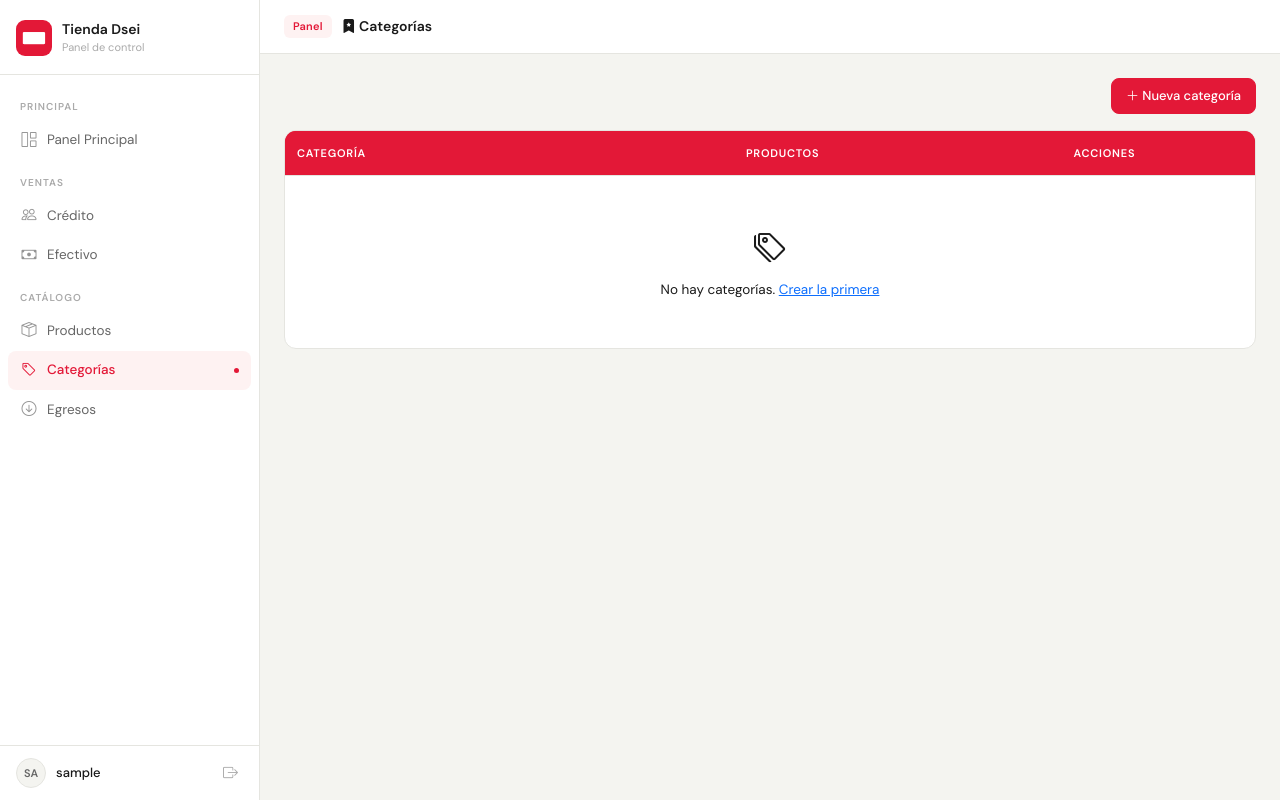
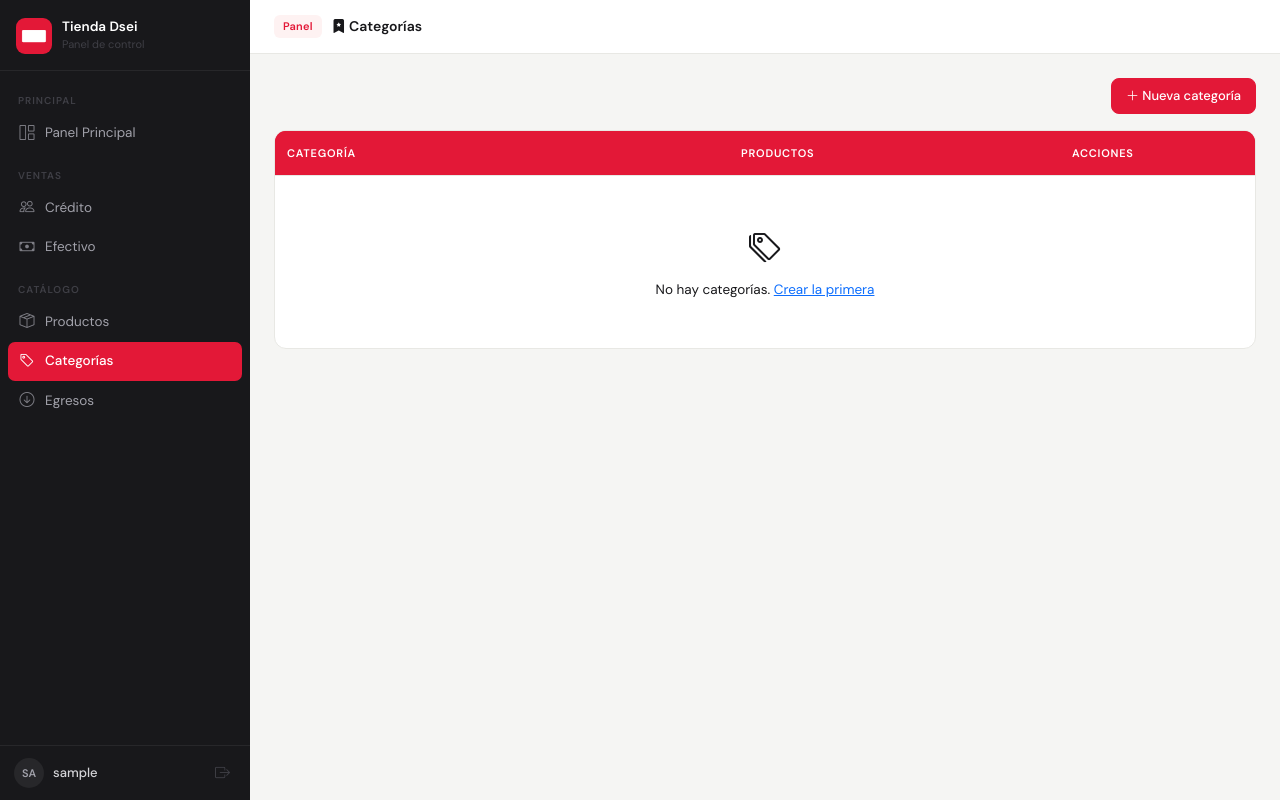
Before and after one commit to xlDeadman/tiendita, a Django app: page /categorias/ in a window 1280 px wide. Run offline with Django 5.2, Linux system fonts and the light colour scheme; the visitor is signed in with stand-in values (Sample User, id 1); data that the repository does not hold is empty.

Commit message:
Rediseño sidebar oscuro profesional

```diff
--- a/inventario/templates/inventario/base.html
+++ b/inventario/templates/inventario/base.html
@@ -12,17 +12,22 @@
 
   <style>
     :root {
-      --sidebar-width: 260px;
+      --sidebar-width: 250px;
       --accent: #e31837;
       --accent-hover: #c01530;
       --accent-light: #fef2f2;
-      --sidebar-bg: #ffffff;
-      --body-bg: #f4f4f0;
+      --sidebar-bg: #18181b;
+      --sidebar-border: #27272a;
+      --sidebar-hover: #27272a;
+      --sidebar-text: #a1a1aa;
+      --sidebar-text-active: #ffffff;
+      --sidebar-muted: #3f3f46;
+      --body-bg: #f5f5f3;
       --card-bg: #ffffff;
-      --border: #e5e5e0;
-      --text-primary: #1a1a1a;
-      --text-secondary: #666666;
-      --text-muted: #aaaaaa;
+      --border: #e8e8e4;
+      --text-primary: #18181b;
+      --text-secondary: #52525b;
+      --text-muted: #a1a1aa;
       --topbar-bg: #ffffff;
     }
 
@@ -45,12 +50,11 @@
       display: flex;
       flex-direction: column;
       z-index: 100;
-      border-right: 0.5px solid var(--border);
     }
 
     .sidebar-brand {
-      padding: 20px 16px 18px;
-      border-bottom: 0.5px solid var(--border);
+      padding: 18px 16px 16px;
+      border-bottom: 1px solid var(--sidebar-border);
       display: flex;
       align-items: center;
       gap: 10px;
@@ -65,70 +69,70 @@
       align-items: center;
       justify-content: center;
       flex-shrink: 0;
+      overflow: hidden;
     }
 
     .sidebar-brand-logo img {
-      width: 26px;
-      height: 26px;
+      width: 28px;
+      height: 28px;
       object-fit: contain;
       filter: brightness(0) invert(1);
     }
 
-    .sidebar-brand-text {
-      display: flex;
-      flex-direction: column;
-    }
-
     .sidebar-brand-name {
-      font-size: 14px;
+      font-size: 13.5px;
       font-weight: 600;
-      color: var(--text-primary);
+      color: #ffffff;
       line-height: 1.2;
     }
 
     .sidebar-brand-sub {
       font-size: 11px;
-      color: var(--text-muted);
+      color: var(--sidebar-muted);
       margin-top: 1px;
     }
 
     .sidebar-nav {
-      padding: 10px 0;
+      padding: 8px 0;
       flex: 1;
       overflow-y: auto;
     }
 
+    .sidebar-nav::-webkit-scrollbar { width: 4px; }
+    .sidebar-nav::-webkit-scrollbar-track { background: transparent; }
+    .sidebar-nav::-webkit-scrollbar-thumb { background: var(--sidebar-border); border-radius: 4px; }
+
     .sidebar-label {
-      color: var(--text-muted);
+      color: var(--sidebar-muted);
       font-size: 10px;
       font-weight: 600;
       letter-spacing: 0.1em;
       text-transform: uppercase;
-      padding: 14px 20px 6px;
+      padding: 14px 18px 5px;
     }
 
     .nav-link-side {
       display: flex;
       align-items: center;
       gap: 9px;
-      color: var(--text-secondary);
-      padding: 8px 12px;
+      color: var(--sidebar-text);
+      padding: 8px 10px;
       font-size: 13.5px;
       font-weight: 400;
       text-decoration: none;
       transition: background 0.12s, color 0.12s;
-      border-radius: 8px;
+      border-radius: 7px;
       margin: 1px 8px;
     }
 
     .nav-link-side:hover {
-      background: var(--body-bg);
-      color: var(--text-primary);
+      background: var(--sidebar-hover);
+      color: #e4e4e7;
     }
 
     .nav-link-side.active {
-      background: var(--accent-light);
-      color: var(--accent);
+      background: var(--accent);
+      color: #ffffff;
       font-weight: 500;
     }
 
@@ -136,42 +140,30 @@
       font-size: 15px;
       width: 18px;
       text-align: center;
-      opacity: 0.7;
+      opacity: 0.75;
     }
 
-    .nav-link-side.active i {
-      opacity: 1;
-    }
-
-    .nav-active-dot {
-      width: 5px;
-      height: 5px;
-      border-radius: 50%;
-      background: var(--accent);
-      margin-left: auto;
-      flex-shrink: 0;
-    }
+    .nav-link-side.active i { opacity: 1; }
 
     .sidebar-footer {
-      padding: 12px 16px;
-      border-top: 0.5px solid var(--border);
+      padding: 12px 14px;
+      border-top: 1px solid var(--sidebar-border);
       display: flex;
       align-items: center;
-      gap: 10px;
+      gap: 9px;
     }
 
     .sidebar-avatar {
       width: 30px;
       height: 30px;
-      background: var(--body-bg);
+      background: var(--sidebar-hover);
       border-radius: 50%;
-      border: 0.5px solid var(--border);
       display: flex;
       align-items: center;
       justify-content: center;
       font-size: 11px;
       font-weight: 600;
-      color: var(--text-secondary);
+      color: var(--sidebar-text);
       flex-shrink: 0;
       text-transform: uppercase;
     }
@@ -179,7 +171,7 @@
     .sidebar-user {
       font-size: 13px;
       font-weight: 500;
-      color: var(--text-primary);
+      color: #d4d4d8;
       flex: 1;
       overflow: hidden;
       text-overflow: ellipsis;
@@ -191,9 +183,9 @@
     .logout-btn {
       background: none;
       border: none;
-      padding: 5px;
+      padding: 6px;
       font-size: 15px;
-      color: var(--text-muted);
+      color: var(--sidebar-muted);
       cursor: pointer;
       border-radius: 6px;
       line-height: 1;
@@ -213,7 +205,7 @@
 
     .topbar {
       background: var(--topbar-bg);
-      border-bottom: 0.5px solid var(--border);
+      border-bottom: 1px solid var(--border);
       padding: 0 24px;
       height: 54px;
       display: flex;
@@ -247,49 +239,26 @@
       margin: 0;
     }
 
-    .page-body {
-      padding: 24px;
-    }
+    .page-body { padding: 24px; }
 
     /* ── MESSAGES ── */
-    .messages-container {
-      padding: 16px 24px 0;
-    }
+    .messages-container { padding: 16px 24px 0; }
 
     .alert {
       border-radius: 10px;
       font-size: 13px;
-      border: 0.5px solid transparent;
       padding: 10px 14px;
+      border: 1px solid transparent;
     }
 
-    .alert-success {
-      background: #f0fdf4;
-      color: #166534;
-      border-color: #bbf7d0;
-    }
-
-    .alert-danger {
-      background: #fef2f2;
-      color: #991b1b;
-      border-color: #fecaca;
-    }
-
-    .alert-warning {
-      background: #fffbeb;
-      color: #92400e;
-      border-color: #fde68a;
-    }
-
-    .alert-info {
-      background: #eff6ff;
-      color: #1e40af;
-      border-color: #bfdbfe;
-    }
+    .alert-success  { background: #f0fdf4; color: #166534; border-color: #bbf7d0; }
+    .alert-danger   { background: #fef2f2; color: #991b1b; border-color: #fecaca; }
+    .alert-warning  { background: #fffbeb; color: #92400e; border-color: #fde68a; }
+    .alert-info     { background: #eff6ff; color: #1e40af; border-color: #bfdbfe; }
 
     /* ── CARDS ── */
     .card {
-      border: 0.5px solid var(--border) !important;
+      border: 1px solid var(--border) !important;
       border-radius: 12px !important;
       background: var(--card-bg) !important;
       box-shadow: none !important;
@@ -350,23 +313,20 @@
       font-weight: 600;
       text-transform: uppercase;
       letter-spacing: 0.07em;
-      border-bottom: 0.5px solid var(--border) !important;
+      border-bottom: 1px solid var(--border) !important;
       padding: 10px 16px;
     }
 
     .table tbody td {
       padding: 11px 16px;
       font-size: 13.5px;
-      border-bottom: 0.5px solid #f5f5f0 !important;
+      border-bottom: 1px solid #f0f0ec !important;
       color: var(--text-primary);
       vertical-align: middle;
     }
 
     .table tbody tr:last-child td { border-bottom: none !important; }
-
-    .table tbody tr:hover td {
-      background: var(--body-bg) !important;
-    }
+    .table tbody tr:hover td { background: var(--body-bg) !important; }
 
     .table > :not(caption) > * > * {
       background: transparent !important;
@@ -556,9 +451,9 @@
     <div class="sidebar-brand-logo">
       <img src="{% static 'inventario/img/logo23.png' %}" alt="DS">
     </div>
-    <div class="sidebar-brand-text">
-      <span class="sidebar-brand-name">Tienda Dsei</span>
-      <span class="sidebar-brand-sub">Panel de control</span>
+    <div>
+      <div class="sidebar-brand-name">Tienda Dsei</div>
+      <div class="sidebar-brand-sub">Panel de control</div>
     </div>
   </div>
 
@@ -567,31 +462,25 @@
     <div class="sidebar-label">Principal</div>
     <a href="{% url 'dashboard' %}" class="nav-link-side {% if request.resolver_match.url_name == 'dashboard' %}active{% endif %}">
       <i class="bi bi-grid-1x2"></i> Panel Principal
-      {% if request.resolver_match.url_name == 'dashboard' %}<span class="nav-active-dot"></span>{% endif %}
     </a>
 
     <div class="sidebar-label">Ventas</div>
     <a href="{% url 'cliente_list' %}" class="nav-link-side {% if 'cliente' in request.resolver_match.url_name %}active{% endif %}">
       <i class="bi bi-people"></i> Crédito
-      {% if 'cliente' in request.resolver_match.url_name %}<span class="nav-active-dot"></span>{% endif %}
     </a>
     <a href="{% url 'venta_create' %}" class="nav-link-side {% if request.resolver_match.url_name == 'venta_create' %}active{% endif %}">
       <i class="bi bi-cash"></i> Efectivo
-      {% if request.resolver_match.url_name == 'venta_create' %}<span class="nav-active-dot"></span>{% endif %}
     </a>
 
     <div class="sidebar-label">Catálogo</div>
     <a href="{% url 'producto_list' %}" class="nav-link-side {% if 'producto' in request.resolver_match.url_name %}active{% endif %}">
       <i class="bi bi-box-seam"></i> Productos
-      {% if 'producto' in request.resolver_match.url_name %}<span class="nav-active-dot"></span>{% endif %}
     </a>
     <a href="{% url 'categoria_list' %}" class="nav-link-side {% if 'categoria' in request.resolver_match.url_name %}active{% endif %}">
       <i class="bi bi-tag"></i> Categorías
-      {% if 'categoria' in request.resolver_match.url_name %}<span class="nav-active-dot"></span>{% endif %}
     </a>
     <a href="{% url 'egreso_list' %}" class="nav-link-side {% if 'egreso' in request.resolver_match.url_name %}active{% endif %}">
       <i class="bi bi-arrow-down-circle"></i> Egresos
-      {% if 'egreso' in request.resolver_match.url_name %}<span class="nav-active-dot"></span>{% endif %}
     </a>
 
   </div>
```
Also changed, not shown: other parts of inventario/templates/inventario/base.html (+33 -104 lines).
